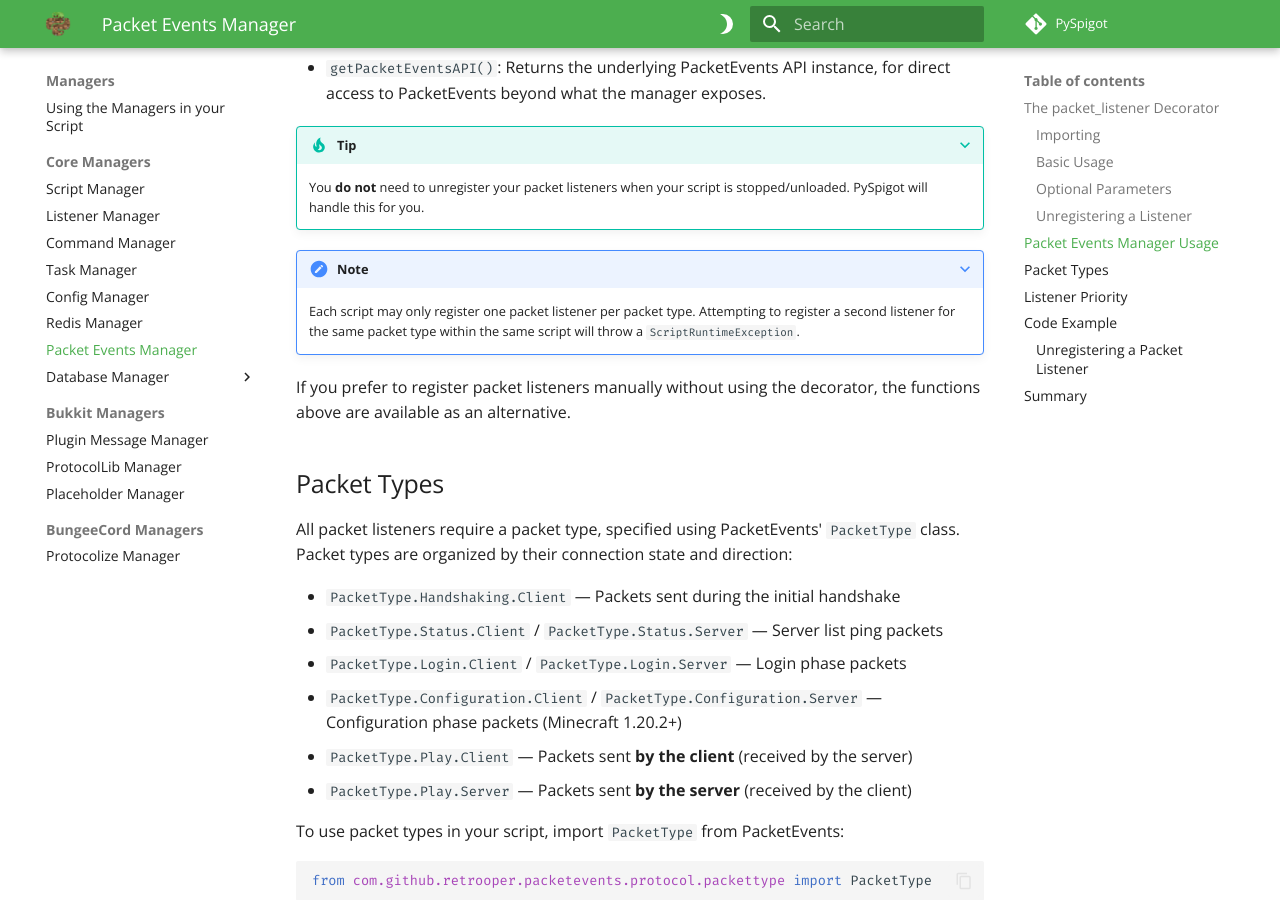
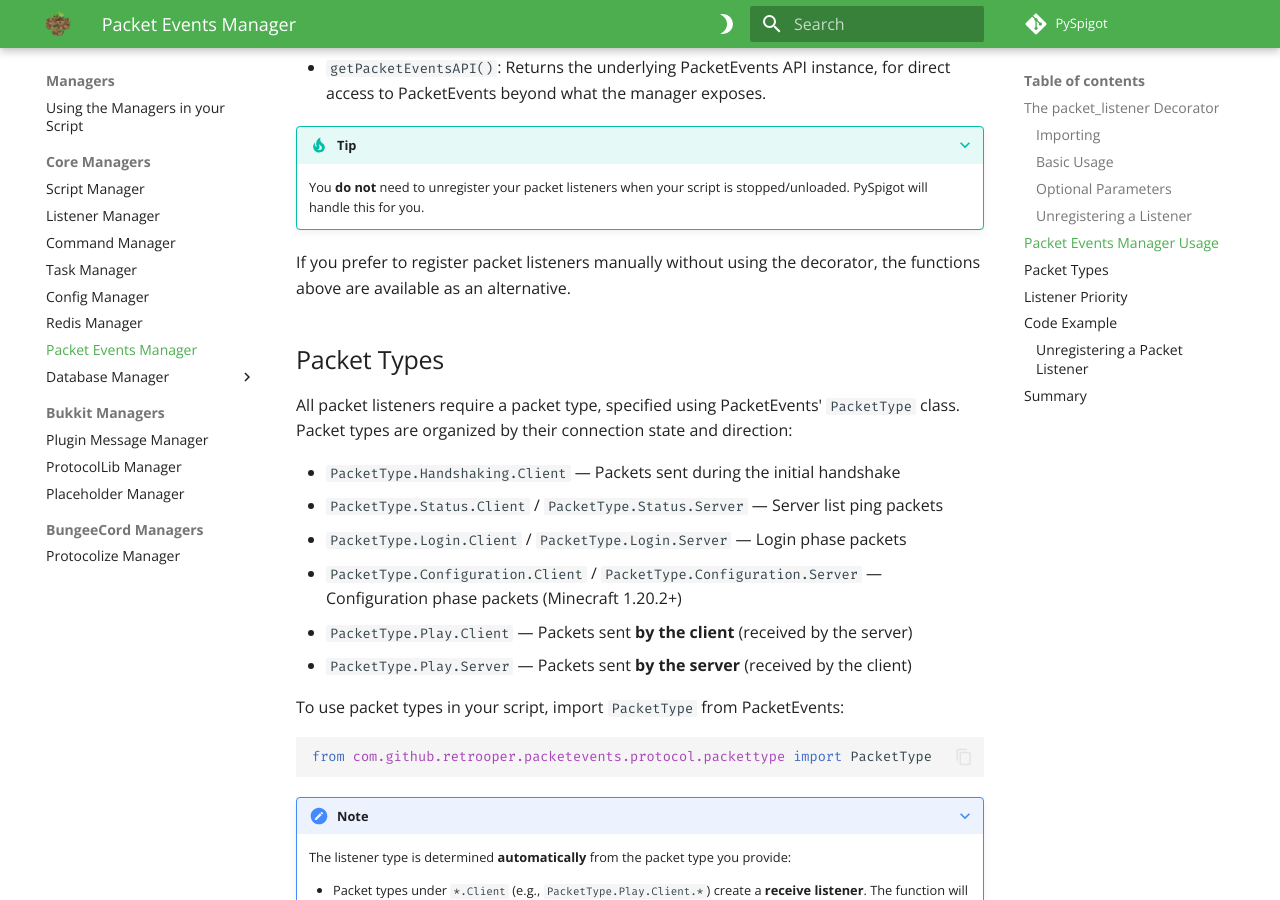
Before and after one commit to magicmq/pyspigot-documentation, an MkDocs documentation site: the page built from docs/managers/core/packetevents.md, in a window 1280 px wide and 900 px high, scrolled down 2581 px. Built offline with MkDocs 1.6.1 and Material for MkDocs 9.7.7, drawn with Linux system fonts in a browser that asks for light colours; comment, search, counter and statistics services are not loaded; some of the changed text lies outside the part shown.

Commit message:
Allow scripts to register more than one packet events listener with the same packet type

```diff
--- a/docs/managers/core/packetevents.md
+++ b/docs/managers/core/packetevents.md
@@ -94,10 +94,6 @@
 ???+ tip
 
     You **do not** need to unregister your packet listeners when your script is stopped/unloaded. PySpigot will handle this for you.
-
-???+ note
-
-    Each script may only register one packet listener per packet type. Attempting to register a second listener for the same packet type within the same script will throw a `ScriptRuntimeException`.
 
 If you prefer to register packet listeners manually without using the decorator, the functions above are available as an alternative.
 
@@ -265,7 +261,6 @@
 - The listener type (receive vs. send) is determined **automatically** from the packet type — no need to specify direction manually.
     - Packet types under `*.Client` (e.g., `PacketType.Play.Client.*`) produce a `PacketReceiveEvent`.
     - Packet types under `*.Server` (e.g., `PacketType.Play.Server.*`) produce a `PacketSendEvent`.
-- Each script may only register **one** packet listener per packet type.
 - The recommended way to register a packet listener is via the `@packet_listener(PacketType)` decorator from `decorators/packet_events.py`.
 - Decorated functions gain a `.registered_listener` attribute (the `ScriptPacketListener`) and an `.unregister()` method for easy cleanup.
 - Alternatively, packet listeners can be registered manually via the packet events manager using `registerPacketListener(function, type)`.
```
